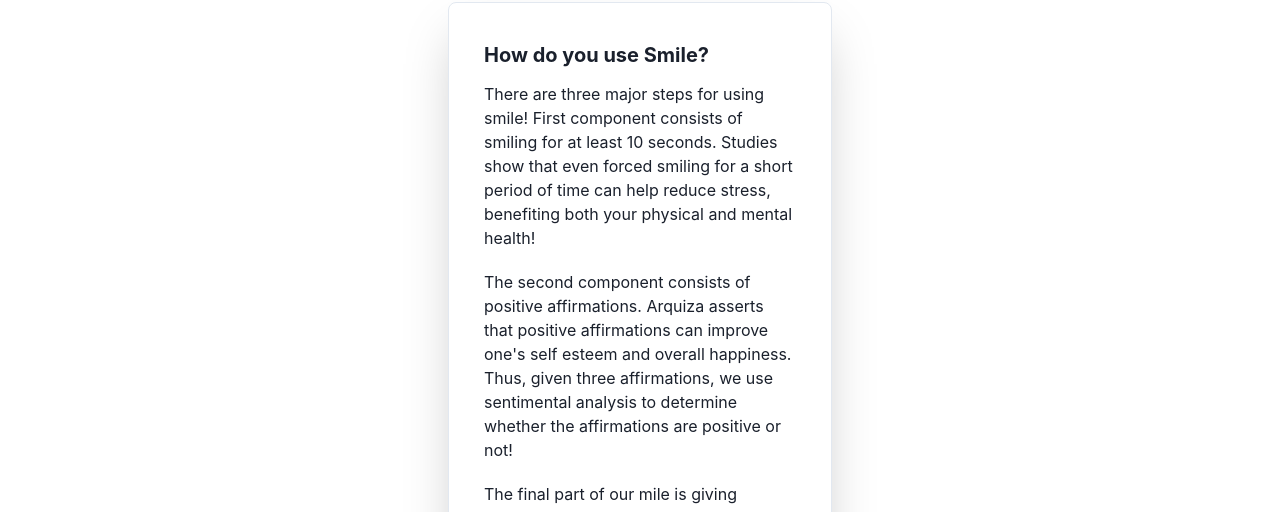
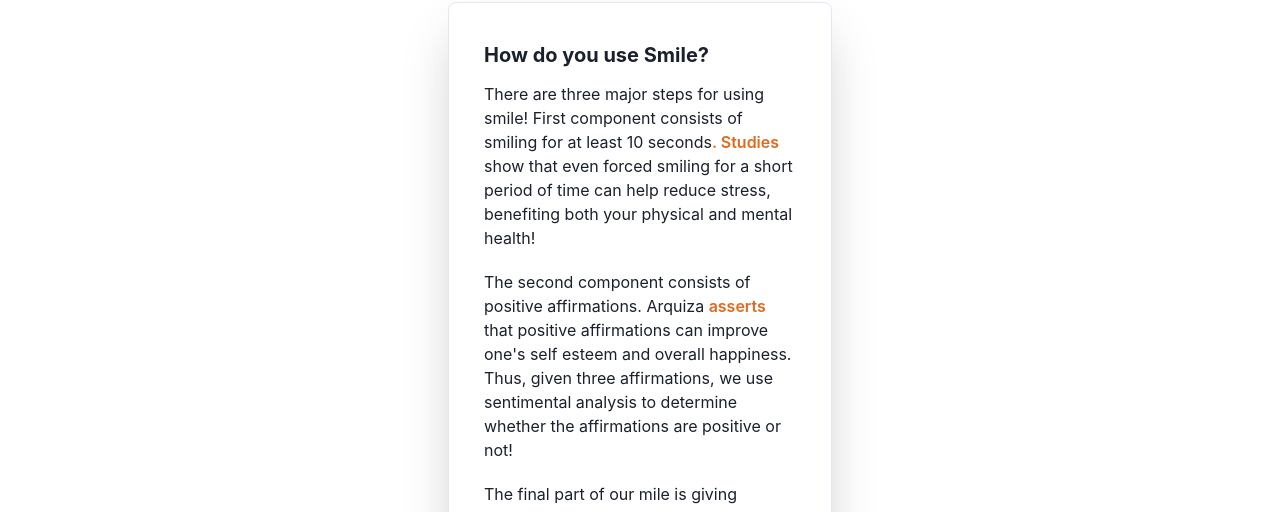
Before and after one commit to DakshChan/Smile, a Next.js app: page /InfoPage in a window 1280 px wide. Shown: the part 138-650 px from the top of the page. Built offline with nearby package versions, Linux system fonts and the light colour scheme.

Commit message:
Touch up on Info.js

```diff
--- a/pages/InfoPage.js
+++ b/pages/InfoPage.js
@@ -1,4 +1,4 @@
-import {Box, Center, Heading, Text} from "@chakra-ui/react";
+import {Box, Button, Center, Heading, Text} from "@chakra-ui/react";
 
 
 const Card = () =>
@@ -11,15 +11,14 @@ const Card = () =>
             </Heading>
             <Text m="5" mt="15">
                     There are three major steps for using smile!
-                    First component consists of smiling for at least 10 seconds.
-                    Studies show that <a href={'https://www.tandfonline.com/doi/full/10.1080/17437199.2022.2052740'}>even forced smiling for
-                    a short period of time can help reduce stress, benefiting both your physical and mental health! </a> <br/>
+                    First component consists of smiling for at least 10 seconds
+                <Button colorScheme={'orange'} variant={'link'}><a href={'https://www.tandfonline.com/doi/full/10.1080/17437199.2022.2052740'}>. Studies</a></Button> show that even forced smiling for
+                    a short period of time can help reduce stress, benefiting both your physical and mental health!<br/>
             </Text>
             <Text m="5" mt="15">
                     The second component consists of positive affirmations.
-                    Arquiza asserts that
-                    <a href={'https://scholar.dominican.edu/scw/SCW2020/conference-presentations/63/'}> positive
-                        affirmations can improve one's self esteem and overall happiness. </a>
+                    Arquiza <Button colorScheme={'orange'} variant={'link'}><a href={'https://www.tandfonline.com/doi/full/10.1080/17437199.2022.2052740'}>asserts</a></Button> that positive
+                    affirmations can improve one's self esteem and overall happiness.
                     Thus, given three affirmations, we use sentimental analysis to determine whether the affirmations
                     are positive or not!
                 </Text>
```
